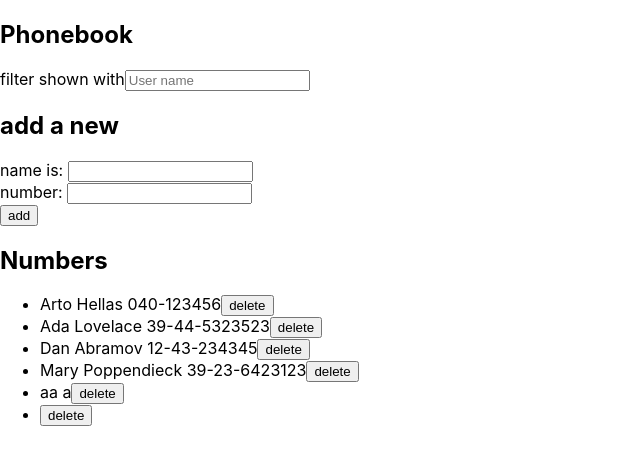
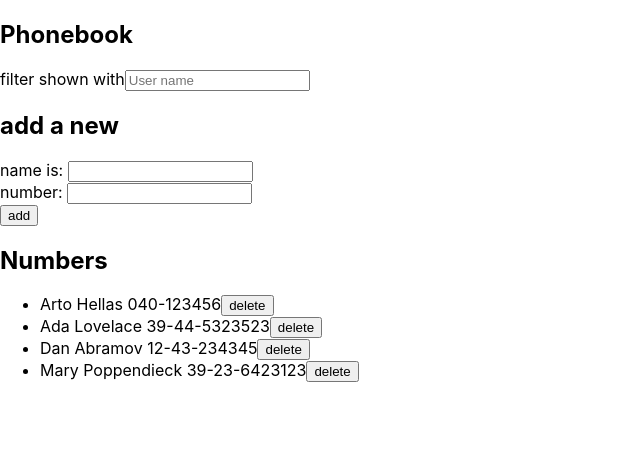
Before and after one commit to MirSzabo/fullstackopen, a React (Create React App) app in the folder part2/Phonebook/: page / in a window 1280 px wide. Shown: the top 464 px of the page, without its empty margins (0-640 px from the left). Built offline with nearby package versions, Linux system fonts and the light colour scheme; data requests are answered from the project's data file.

Commit message:
use separate module for backend

```diff
--- a/part2/Phonebook/db.json
+++ b/part2/Phonebook/db.json
@@ -19,16 +19,6 @@
       "name": "Mary Poppendieck",
       "number": "39-23-6423123",
       "id": 4
-    },
-    {
-      "name": "aa",
-      "number": "a",
-      "id": 5
-    },
-    {
-      "name": "",
-      "number": "",
-      "id": 6
     }
   ]
 }
--- a/part2/Phonebook/src/App.js
+++ b/part2/Phonebook/src/App.js
@@ -3,7 +3,6 @@ import Person from "./components/Person";
 import SearchField from "./components/SearchField";
 import PersonForm from "./components/PersonForm";
 import personService from "./services/persons";
-import axios from "axios";
 
 export const userListContext = createContext();
 
@@ -21,11 +20,10 @@ const App = () => {
       );
 
   useEffect(() => {
-    axios.get("http://localhost:3001/persons").then((response) => {
-      setPersons(response.data);
+    personService.getAll().then((initPerson) => {
+      setPersons(initPerson);
     });
   }, []);
-  console.log("render", persons.length, "persons");
 
   const addPerson = (event) => {
     event.preventDefault();
@@ -37,14 +35,11 @@ const App = () => {
     if (persons.find((element) => element.name === newName)) {
       alert(`${newName} is already added to phonebook`);
     } else {
-      axios
-        .post("http://localhost:3001/persons", personObject)
-        .then((response) => {
-          console.log(response);
-          setPersons(persons.concat(response.data));
-          setNewName("");
-          setNewNumber("");
-        });
+      personService.create(personObject).then((returnedPerson) => {
+        setPersons(persons.concat(returnedPerson));
+        setNewName("");
+        setNewNumber("");
+      });
     }
   };
 
```
